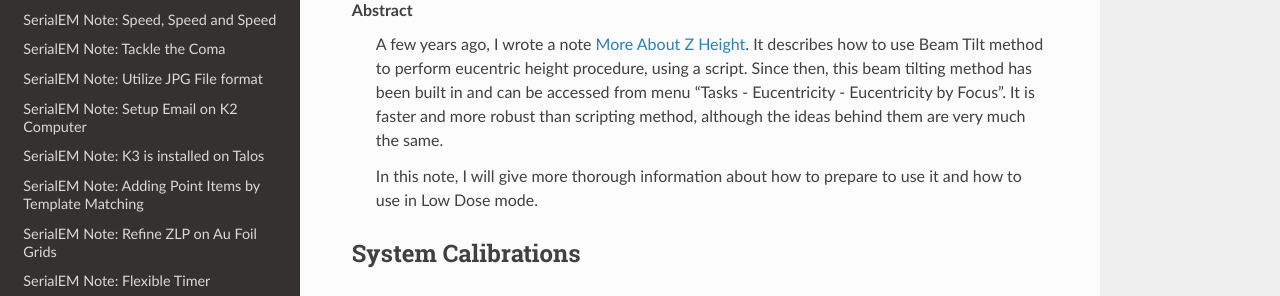
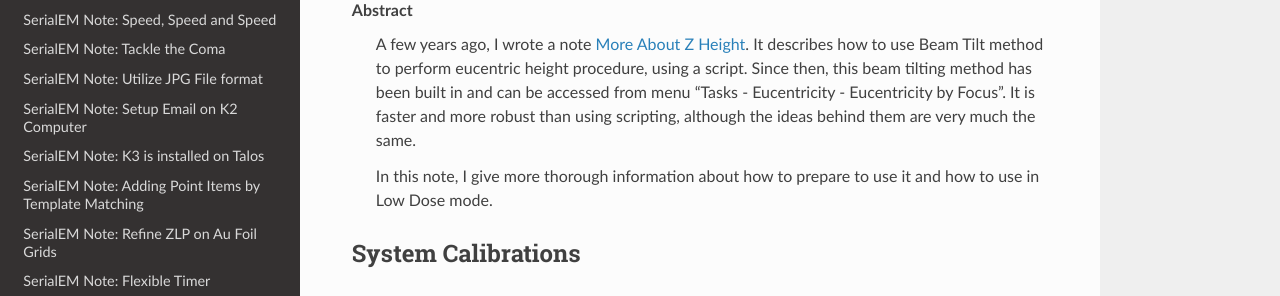
Before and after one commit to xuchen66/sphinx-emdocs, a Sphinx documentation site: the page built from source/serialEM_note_eucentricity_with_beamtilting.rst, in a window 1280 px wide and 900 px high. Shown: the part 278-574 px from the top of the window. Built offline with Sphinx 7.4.7 and the Read the Docs theme 2.0.0, drawn with Linux system fonts in a browser that asks for light colours; pages that are not in the unit, such as notebooks, are missing from menus.

Commit message:
Update serialEM_note_eucentricity_with_beamtilting.rst

```diff
--- a/source/serialEM_note_eucentricity_with_beamtilting.rst
+++ b/source/serialEM_note_eucentricity_with_beamtilting.rst
@@ -16,10 +16,10 @@
       It describes how to use Beam Tilt method to perform eucentric height
       procedure, using a script. Since then, this beam tilting method has
       been built in and can be accessed from menu "Tasks - Eucentricity -
-      Eucentricity by Focus". It is faster and more robust than scripting
-      method, although the ideas behind them are very much the same.
+      Eucentricity by Focus". It is faster and more robust than using scripting,
+      although the ideas behind them are very much the same.
 
-      In this note, I will give more thorough information about how to
+      In this note, I give more thorough information about how to
       prepare to use it and how to use in Low Dose mode.
 
 .. _system_calibration:
```
